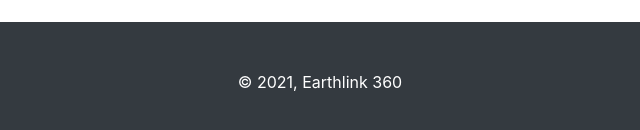
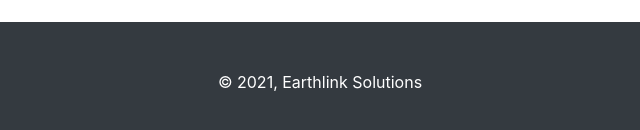
Before and after one commit to nathanmoorefield/earthlink, a website with bundled scripts: page index.html in a window 1280 px wide. Shown: the part 1731-1861 px from the top of the page, 320-960 px from the left. Built offline with nearby package versions, Linux system fonts and the light colour scheme.

Commit message:
Update index.html

```diff
--- a/index.html
+++ b/index.html
@@ -94,7 +94,7 @@
   <!-- Footer -->
   <footer class="py-5 bg-dark">
     <div class="container">
-      <p class="m-0 text-center text-white">&copy; 2021, Earthlink 360 </p>
+      <p class="m-0 text-center text-white">&copy; 2021, Earthlink Solutions </p>
     </div>
     <!-- /.container -->
   </footer>
```
